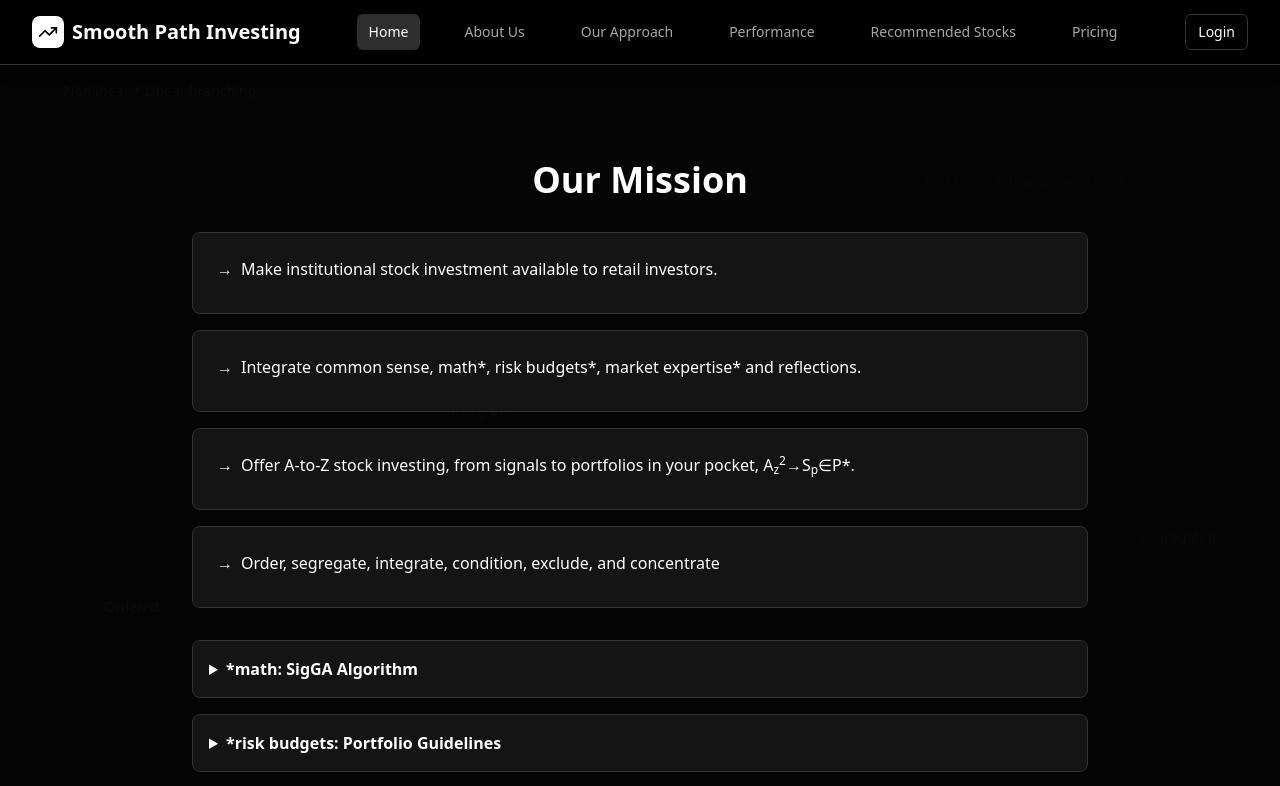
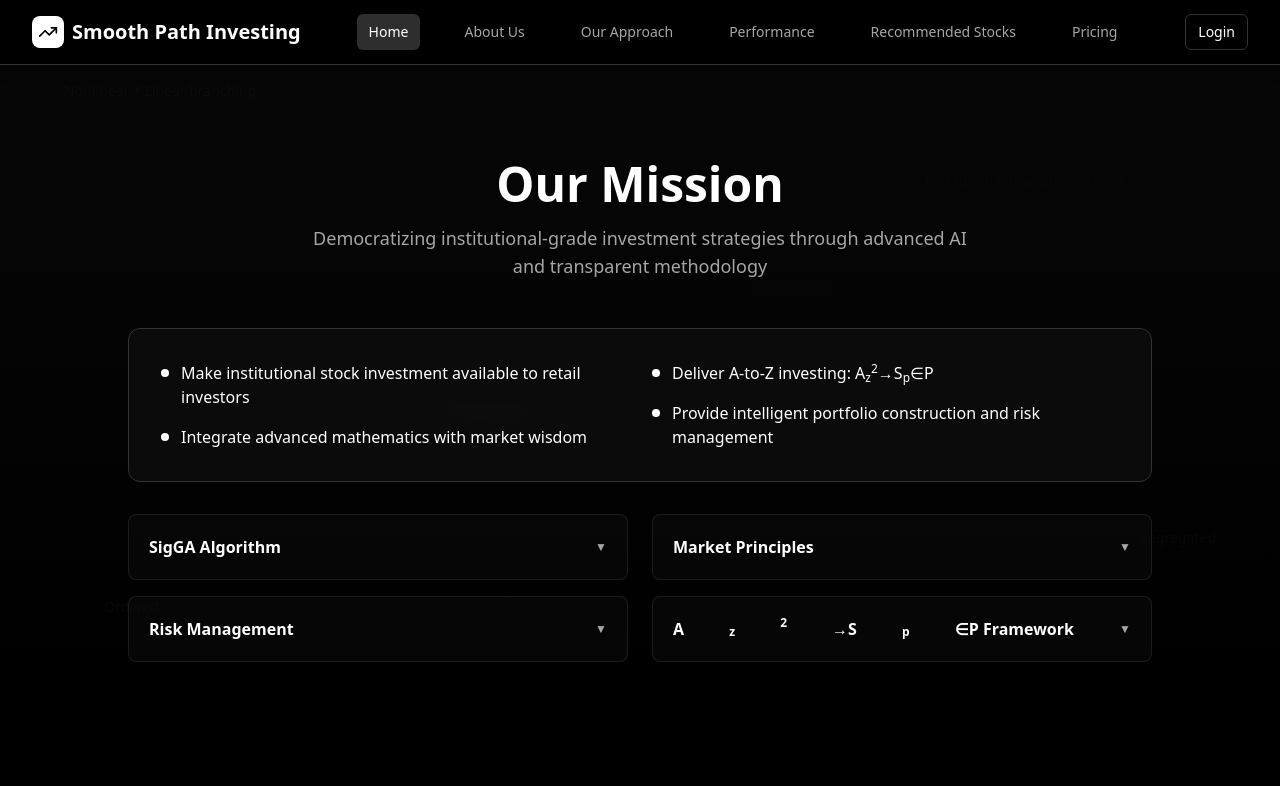
Before and after one commit to smooth-path-investing/SPI-Frontend, a React (Vite) app: page / in a window 1280 px wide. Shown: the top 786 px of the page. Built offline with nearby package versions, Linux system fonts and the light colour scheme.

Commit message:
Refactor mission section

```diff
--- a/src/pages/Home.tsx
+++ b/src/pages/Home.tsx
@@ -13,72 +13,92 @@ export const Home: React.FC = () => {
       {/* Animated Keywords Background */}
       <AnimatedKeywords />
 
-      {/* Mission Section - Fixed at top */}
-      <section className="relative pt-24 pb-12 px-4 sm:px-6 lg:px-8 bg-card/20 z-10">
-        <div className="max-w-4xl mx-auto">
-          <h2 className="text-2xl sm:text-3xl lg:text-4xl font-bold text-center mb-8">Our Mission</h2>
+      {/* Mission Section - Clean & Professional */}
+      <section className="relative pt-24 pb-16 px-4 sm:px-6 lg:px-8 bg-gradient-to-b from-card/30 to-transparent z-10">
+        <div className="max-w-5xl mx-auto">
+          <div className="text-center mb-12">
+            <h2 className="text-3xl sm:text-4xl lg:text-5xl font-bold mb-4 text-foreground">Our Mission</h2>
+            <p className="text-lg text-muted-foreground max-w-2xl mx-auto">
+              Democratizing institutional-grade investment strategies through advanced AI and transparent methodology
+            </p>
+          </div>
+
+          {/* Core Mission Points */}
+          <div className="bg-card/50 backdrop-blur-sm p-6 sm:p-8 rounded-xl border border-border mb-8">
+            <div className="grid md:grid-cols-2 gap-6">
               <div className="space-y-4">
-            <div className="bg-card p-4 sm:p-6 rounded-lg border border-border">
-              <div className="flex items-center mb-2">
-                <span className="text-primary mr-2">→</span>
-                <span className="text-foreground">Make institutional stock investment available to retail investors.</span>
+                <div className="flex items-start gap-3">
+                  <div className="w-2 h-2 bg-primary rounded-full mt-2 flex-shrink-0"></div>
+                  <p className="text-foreground">Make institutional stock investment available to retail investors</p>
+                </div>
+                <div className="flex items-start gap-3">
+                  <div className="w-2 h-2 bg-primary rounded-full mt-2 flex-shrink-0"></div>
+                  <p className="text-foreground">Integrate advanced mathematics with market wisdom</p>
                 </div>
               </div>
-            <div className="bg-card p-4 sm:p-6 rounded-lg border border-border">
-              <div className="flex items-center mb-2">
-                <span className="text-primary mr-2">→</span>
-                <span className="text-foreground">Integrate common sense, math*, risk budgets*, market expertise* and reflections.</span>
+              <div className="space-y-4">
+                <div className="flex items-start gap-3">
+                  <div className="w-2 h-2 bg-primary rounded-full mt-2 flex-shrink-0"></div>
+                  <p className="text-foreground">Deliver A-to-Z investing: A<sub>z</sub><sup>2</sup>→S<sub>p</sub>∈P</p>
                 </div>
+                <div className="flex items-start gap-3">
+                  <div className="w-2 h-2 bg-primary rounded-full mt-2 flex-shrink-0"></div>
+                  <p className="text-foreground">Provide intelligent portfolio construction and risk management</p>
                 </div>
-            <div className="bg-card p-4 sm:p-6 rounded-lg border border-border">
-              <div className="flex items-center mb-2">
-                <span className="text-primary mr-2">→</span>
-                <span className="text-foreground">Offer A-to-Z stock investing, from signals to portfolios in your pocket, A<sub>z</sub><sup>2</sup>→S<sub>p</sub>∈P*.</span>
-              </div>
-            </div>
-            <div className="bg-card p-4 sm:p-6 rounded-lg border border-border">
-              <div className="flex items-center mb-2">
-                <span className="text-primary mr-2">→</span>
-                <span className="text-foreground">Order, segregate, integrate, condition, exclude, and concentrate</span>
               </div>
             </div>
           </div>
 
-          {/* Expandable Details */}
-          <div className="mt-8 space-y-4">
-            <details className="bg-card p-4 rounded-lg border border-border">
-              <summary className="cursor-pointer font-semibold text-foreground hover:text-primary transition-colors">*math: SigGA Algorithm</summary>
-              <div className="mt-3 text-sm text-muted-foreground">
-                <p>SigGA (Signature Genetic Algorithm) is a proprietary quantitative modeling framework developed entirely in-house by Ramy Sukarieh. It integrates advanced mathematical tools—including path signatures from rough path theory, genetic algorithms, biology-inspired evolutionary computation, for factor selection, and custom regression architectures—to identify predictive signals in financial time series.</p>
+          {/* Technical Details - Collapsible */}
+          <div className="grid md:grid-cols-2 gap-6">
+            <div className="space-y-4">
+              <details className="group bg-card/30 p-5 rounded-lg border border-border/50 hover:bg-card/50 transition-all duration-200">
+                <summary className="cursor-pointer font-semibold text-foreground hover:text-primary transition-colors flex items-center justify-between">
+                  SigGA Algorithm
+                  <span className="text-xs text-muted-foreground group-open:rotate-180 transition-transform">▼</span>
+                </summary>
+                <div className="mt-4 text-sm text-muted-foreground leading-relaxed">
+                  Proprietary quantitative framework integrating path signatures, genetic algorithms, and custom regression architectures for predictive financial modeling.
                 </div>
               </details>
 
-            <details className="bg-card p-4 rounded-lg border border-border">
-              <summary className="cursor-pointer font-semibold text-foreground hover:text-primary transition-colors">*risk budgets: Portfolio Guidelines</summary>
-              <div className="mt-3 text-sm text-muted-foreground space-y-2">
-                <p><strong>Aggressive:</strong> 10-13 stocks, 8-10% each</p>
-                <p><strong>Moderate:</strong> 14-25 stocks, 4-5% each, 5-10% in S&P 500</p>
-                <p><strong>Conservative:</strong> 27-40 stocks, 2-3% each, 10-25% in market index</p>
-                <p>Our AI system RAs "the Sun God of Stocks" guides buy/sell decisions.</p>
+              <details className="group bg-card/30 p-5 rounded-lg border border-border/50 hover:bg-card/50 transition-all duration-200">
+                <summary className="cursor-pointer font-semibold text-foreground hover:text-primary transition-colors flex items-center justify-between">
+                  Risk Management
+                  <span className="text-xs text-muted-foreground group-open:rotate-180 transition-transform">▼</span>
+                </summary>
+                <div className="mt-4 text-sm text-muted-foreground space-y-2">
+                  <div><strong className="text-foreground">Aggressive:</strong> 10-13 stocks (8-10% each)</div>
+                  <div><strong className="text-foreground">Moderate:</strong> 14-25 stocks (4-5% each + index)</div>
+                  <div><strong className="text-foreground">Conservative:</strong> 27-40 stocks (2-3% each + index)</div>
+                </div>
+              </details>
+            </div>
+
+            <div className="space-y-4">
+              <details className="group bg-card/30 p-5 rounded-lg border border-border/50 hover:bg-card/50 transition-all duration-200">
+                <summary className="cursor-pointer font-semibold text-foreground hover:text-primary transition-colors flex items-center justify-between">
+                  Market Principles
+                  <span className="text-xs text-muted-foreground group-open:rotate-180 transition-transform">▼</span>
+                </summary>
+                <div className="mt-4 text-sm text-muted-foreground space-y-1">
+                  <div>• Long-term S&P 500 bullish stance</div>
+                  <div>• Buy significant market drops</div>
+                  <div>• Ignore daily market noise</div>
+                  <div>• Systematic profit-taking rules</div>
                 </div>
               </details>
 
-            <details className="bg-card p-4 rounded-lg border border-border">
-              <summary className="cursor-pointer font-semibold text-foreground hover:text-primary transition-colors">*market expertise: Key Principles</summary>
-              <div className="mt-3 text-sm text-muted-foreground space-y-1">
-                <p>• Sell only if returned ≥30% or 10-15% above S&P 500</p>
-                <p>• Never bet against the S&P 500 long-term</p>
-                <p>• Always buy when market drops significantly</p>
-                <p>• Best predictions ignore daily news</p>
+              <details className="group bg-card/30 p-5 rounded-lg border border-border/50 hover:bg-card/50 transition-all duration-200">
+                <summary className="cursor-pointer font-semibold text-foreground hover:text-primary transition-colors flex items-center justify-between">
+                  A<sub>z</sub><sup>2</sup>→S<sub>p</sub>∈P Framework
+                  <span className="text-xs text-muted-foreground group-open:rotate-180 transition-transform">▼</span>
+                </summary>
+                <div className="mt-4 text-sm text-muted-foreground leading-relaxed">
+                  Complete investment pipeline: from signal extraction to dynamic portfolio construction within an evolving space of advanced strategies—all accessible on mobile.
                 </div>
               </details>
-
-            <details className="bg-card p-4 rounded-lg border border-border">
-              <summary className="cursor-pointer font-semibold text-foreground hover:text-primary transition-colors">*A<sub>z</sub><sup>2</sup>→S<sub>p</sub>∈P: Our Framework</summary>
-              <div className="mt-3 text-sm text-muted-foreground">
-                <p>From A to Z, Squared: Complete investment pipeline from signal extraction to portfolio execution. Dynamic stock portfolios (S<sub>p</sub>) within an evolving space (P) of advanced investment strategies—all in your pocket.</p>
             </div>
-            </details>
           </div>
         </div>
       </section>
```
Lines whose indentation alone changed are shown as unchanged.
